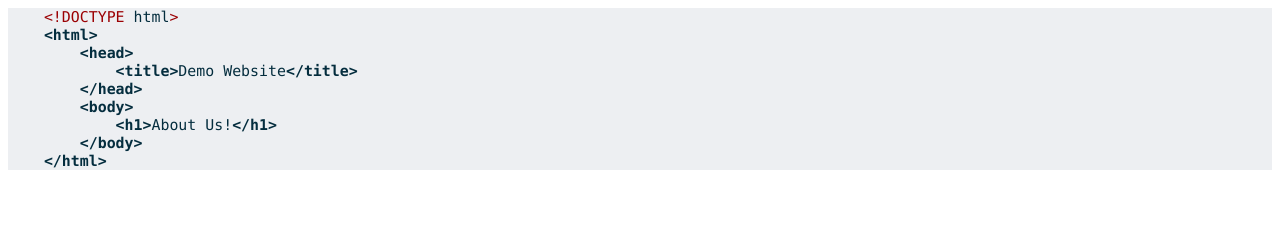
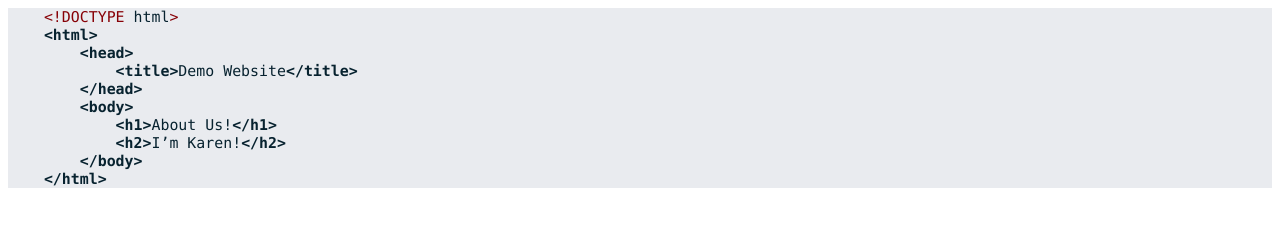
Before and after one commit to jinyizhu/demo-website, a plain HTML site: page our-team/index.html in a window 1280 px wide. Drawn offline with Linux system fonts and the light colour scheme.

Commit message:
Added Karen

```diff
--- a/our-team/index.html
+++ b/our-team/index.html
@@ -5,12 +5,13 @@
   <meta http-equiv="Content-Style-Type" content="text/css">
   <title></title>
   <meta name="Generator" content="Cocoa HTML Writer">
-  <meta name="CocoaVersion" content="2299.5">
+  <meta name="CocoaVersion" content="2299.7">
   <style type="text/css">
-    p.p1 {margin: 0.0px 0.0px 0.0px 0.0px; font: 14.9px Menlo; color: #9b0003; -webkit-text-stroke: #9b0003; background-color: #e4e7eb; background-color: rgba(228, 231, 235, 0.65)}
-    p.p2 {margin: 0.0px 0.0px 0.0px 0.0px; font: 14.9px Menlo; color: #042d3e; -webkit-text-stroke: #042d3e; background-color: #e4e7eb; background-color: rgba(228, 231, 235, 0.65)}
-    span.s1 {font-kerning: none; color: #042d3e; -webkit-text-stroke: 0px #042d3e}
+    p.p1 {margin: 0.0px 0.0px 0.0px 0.0px; font: 14.9px Menlo; color: #870006; -webkit-text-stroke: #870006; background-color: #dee1e6; background-color: rgba(222, 225, 230, 0.65)}
+    p.p2 {margin: 0.0px 0.0px 0.0px 0.0px; font: 14.9px Menlo; color: #07222f; -webkit-text-stroke: #07222f; background-color: #dee1e6; background-color: rgba(222, 225, 230, 0.65)}
+    span.s1 {font-kerning: none; color: #07222f; -webkit-text-stroke: 0px #07222f}
     span.s2 {font-kerning: none}
+    span.s3 {font: 14.9px Menlo; font-kerning: none}
   </style>
 </head>
 <body>
@@ -21,6 +22,7 @@
 <p class="p2"><span class="s2"><span class="Apple-converted-space">        </span><b>&lt;/head&gt;</b></span></p>
 <p class="p2"><span class="s2"><span class="Apple-converted-space">        </span><b>&lt;body&gt;</b></span></p>
 <p class="p2"><span class="s2"><span class="Apple-converted-space">            </span><b>&lt;h1&gt;</b>About Us!<b>&lt;/h1&gt;</b></span></p>
+<p class="p2"><span class="s3"><span class="Apple-converted-space">            </span><b>&lt;h2&gt;</b>I’m Karen!<b>&lt;/h2&gt;</b></span></p>
 <p class="p2"><span class="s2"><span class="Apple-converted-space">        </span><b>&lt;/body&gt;</b></span></p>
 <p class="p2"><span class="s2"><span class="Apple-converted-space">    </span><b>&lt;/html&gt;</b></span></p>
 </body>
```
Also changed, not shown: 1 other file.
